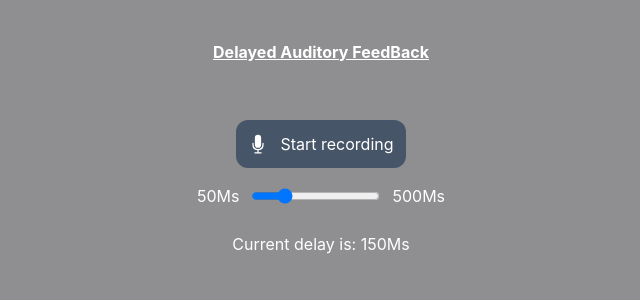
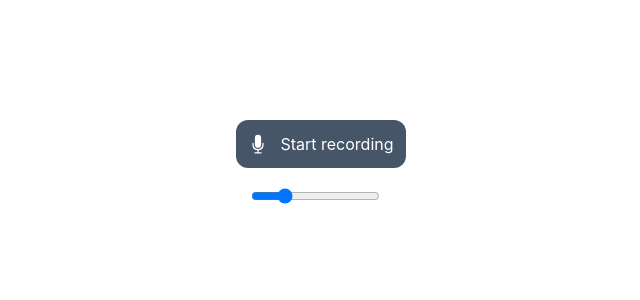
Before and after one commit to Shaky-Sahil/Delayed-Auditory-Feedback, a React (Create React App) app: page / in a window 1280 px wide. Shown: the top 300 px of the page, without its empty margins (319-959 px from the left). Built offline with nearby package versions, Linux system fonts and the light colour scheme; no server answers.

Commit message:
styling test2

```diff
--- /dev/null
+++ b/src/components/Daf.css
@@ -0,0 +1,3 @@
+body {
+    background-color: rgba(0, 0, 0, 0); /* Transparent background */
+  }
--- a/src/components/Daf.js
+++ b/src/components/Daf.js
@@ -1,6 +1,7 @@
 import React, { useEffect, useState } from 'react';
 import * as Tone from 'tone';
 import { BeakerIcon, MicrophoneIcon } from '@heroicons/react/24/solid'
+import './Daf.css'
 const Daf = () => {
   const [isRecording, setIsRecording] = useState(false);
   const [mic, setMic] = useState(null);
@@ -70,7 +71,7 @@ const Daf = () => {
   };
 
   return (
-    <div className='bg-[#8f8e90] text-white w-full h-screen'>
+    <div className='text-white w-full h-screen'>
       <div className='text-center'>
         <h1 className='text-center pt-10 pb-10 font-bold underline'>Delayed Auditory FeedBack</h1>
 
```
